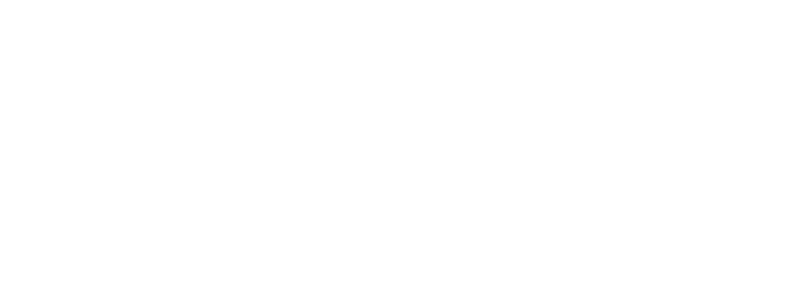
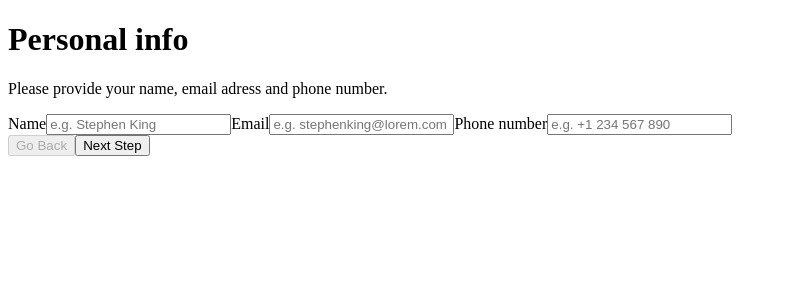
Before and after one commit to CatalinBanici/multi-step-form, a React (Create React App) app in the folder app/: page / in a window 1280 px wide. Shown: the top 300 px of the page, without its empty margins (0-787 px from the left). Built offline with nearby package versions, Linux system fonts and the light colour scheme.

Commit message:
added components, functionality to switch between components, personal info inputs - radio and checkbox inputs next

```diff
--- a/app/src/App.js
+++ b/app/src/App.js
@@ -1,5 +1,52 @@
+import Form from "./components/Form";
+import Sidebar from "./components/Sidebar";
+import { useState } from "react";
+import PersonalInfo from "./components/PersonalInfo";
+import Plan from "./components/Plan";
+import AddOns from "./components/AddOns";
+import LastStep from "./components/LastStep";
+
 function App() {
-  return <div className="App"></div>;
+  const [formStep, setFormStep] = useState(0);
+
+  const formTitles = [
+    "Personal info",
+    "Select your plan",
+    "Pick add-ons",
+    "Finishing up",
+  ];
+
+  const formSubHeadings = [
+    "Please provide your name, email adress and phone number.",
+    "You have the option of monthly or yearly billing.",
+    "Add-ons help enhance your gaming experience.",
+    "Double-check everything looks OK before confirming.",
+  ];
+
+  function pageDisplay() {
+    if (formStep === 0) {
+      return <PersonalInfo />;
+    } else if (formStep === 1) {
+      return <Plan />;
+    } else if (formStep === 2) {
+      return <AddOns />;
+    } else {
+      return <LastStep />;
+    }
+  }
+
+  return (
+    <main className="app-container">
+      <Sidebar />
+      <Form
+        formStep={formStep}
+        setFormStep={setFormStep}
+        formTitles={formTitles}
+        formSubHeadings={formSubHeadings}
+        pageDisplay={pageDisplay}
+      />
+    </main>
+  );
 }
 
 export default App;
--- /dev/null
+++ b/app/src/components/AddOns.js
@@ -0,0 +1,5 @@
+import React from "react";
+
+export default function AddOns() {
+  return <div>addons</div>;
+}
--- /dev/null
+++ b/app/src/components/Complete.js
@@ -0,0 +1,5 @@
+import React from "react";
+
+export default function Complete() {
+  return <div></div>;
+}
--- /dev/null
+++ b/app/src/components/Form.js
@@ -0,0 +1,33 @@
+import React from "react";
+
+export default function Form(props) {
+  const { formStep, setFormStep, formTitles, formSubHeadings, pageDisplay } =
+    props;
+
+  return (
+    <div className="form-container">
+      <div className="form-title">
+        <h1>{formTitles[formStep]}</h1>
+        <p>{formSubHeadings[formStep]}</p>
+      </div>
+      <div className="form">{pageDisplay()}</div>
+      <div className="form-buttons">
+        <button
+          disabled={formStep === 0}
+          onClick={() => {
+            setFormStep((currentPage) => currentPage - 1);
+          }}
+        >
+          Go Back
+        </button>
+        <button
+          onClick={() => {
+            setFormStep((currentPage) => currentPage + 1);
+          }}
+        >
+          Next Step
+        </button>
+      </div>
+    </div>
+  );
+}
--- /dev/null
+++ b/app/src/components/LastStep.js
@@ -0,0 +1,5 @@
+import React from "react";
+
+export default function LastStep() {
+  return <div>laststep</div>;
+}
--- /dev/null
+++ b/app/src/components/PersonalInfo.js
@@ -0,0 +1,35 @@
+import React from "react";
+
+export default function PersonalInfo() {
+  return (
+    <div>
+      <label>
+        Name
+        <input
+          type="text"
+          name="name"
+          id="name"
+          placeholder="e.g. Stephen King"
+        />
+      </label>
+      <label>
+        Email
+        <input
+          type="text"
+          name="email"
+          id="email"
+          placeholder="e.g. stephenking@lorem.com"
+        />
+      </label>
+      <label>
+        Phone number
+        <input
+          type="tel"
+          name="phone"
+          id="phone"
+          placeholder="e.g. +1 234 567 890"
+        />
+      </label>
+    </div>
+  );
+}
--- /dev/null
+++ b/app/src/components/Plan.js
@@ -0,0 +1,5 @@
+import React from "react";
+
+export default function Plan() {
+  return <div>plan</div>;
+}
--- /dev/null
+++ b/app/src/components/Sidebar.js
@@ -0,0 +1,5 @@
+import React from "react";
+
+export default function Sidebar() {
+  return <div></div>;
+}
```
